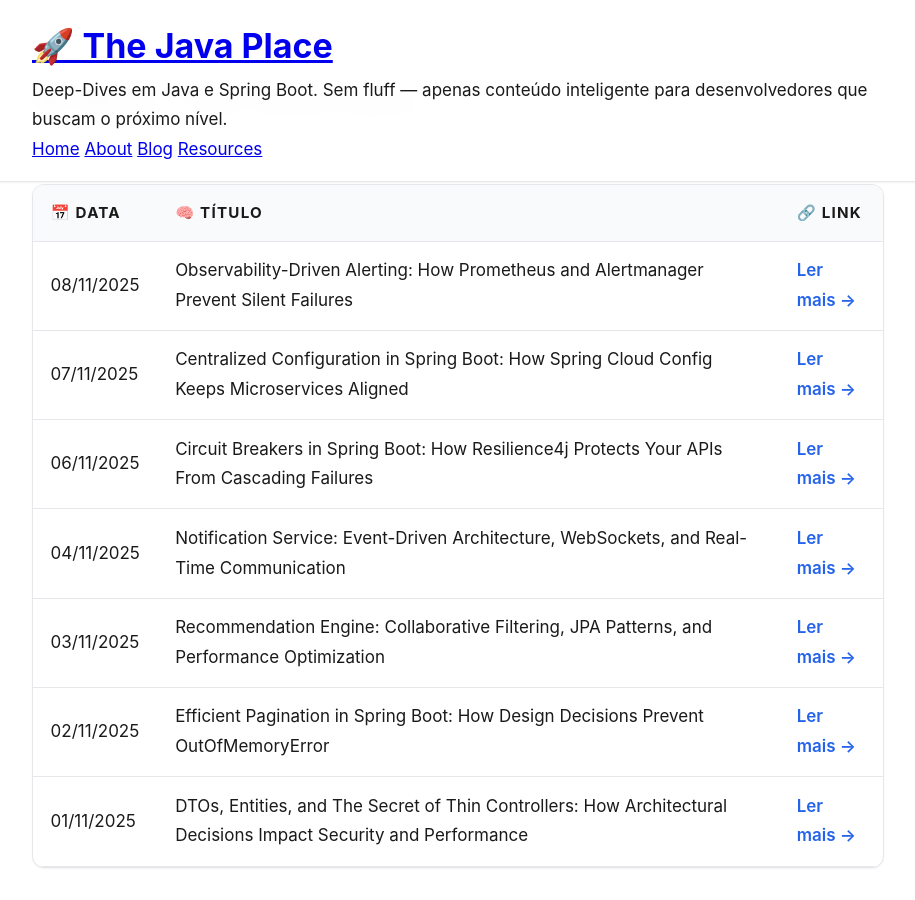
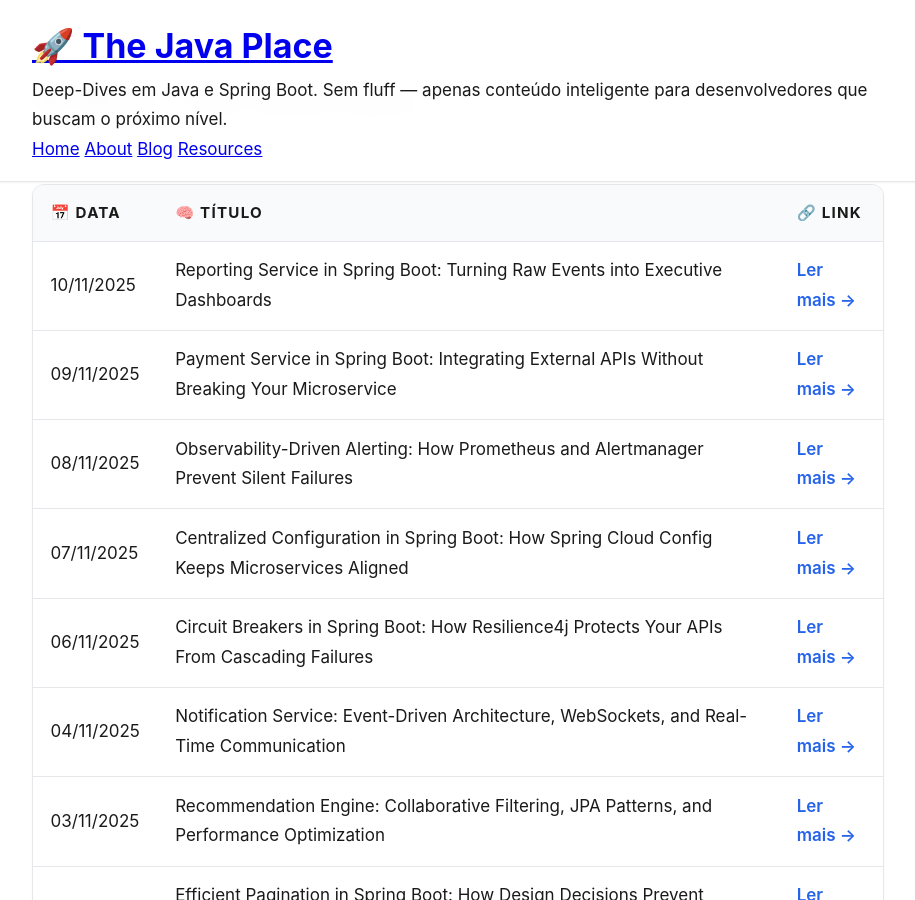
Before and after one commit to adelmonsouza/adelmonsouza.github.io, a Jekyll site: the page built from blog.md, in a window 1280 px wide and 900 px high, scrolled down 962 px. Shown: the whole window, without its empty margins (182-1097 px from the left). Built offline with Jekyll 4.4.1, drawn with Linux system fonts in a browser that asks for light colours; some of the changed lines change nothing that is shown.

Commit message:
feat(posts): add day 09 payment and day 10 reporting

````diff
--- a/_data/progress.yml
+++ b/_data/progress.yml
@@ -1,5 +1,5 @@
-day: 8
+day: 10
 total: 30
 latest_project:
-  name: "Observability Stack"
-  url: "https://github.com/adelmonsouza/30DiasJava-Day08-Observability"
+  name: "Reporting Service"
+  url: "https://github.com/adelmonsouza/30DiasJava-Day10-Reporting"
--- /dev/null
+++ b/_posts/2025-11-09-payment-service-under-the-hood.md
@@ -0,0 +1,252 @@
+---
+layout: post
+title: "Payment Service in Spring Boot: Integrating External APIs Without Breaking Your Microservice"
+date: 2025-11-09 00:00:00 +0000
+categories: Architecture Spring Boot
+permalink: /blog/2025/11/09/payment-service-under-the-hood.html
+---
+
+Hey there! Day 09 of #30DiasJava is all about moving money safely across microservices. Payment flows are unforgiving: users expect instant confirmation, accounting wants traceability, and finance demands PCI-grade security. Today I’m walking through how I wired a Spring Boot payment service to an external provider (think Stripe, Adyen, MercadoPago) while keeping the system resilient and auditable.
+
+**Disclaimer**: The focus here is architecture and integration patterns. I’m not exposing any credentials or production configs. Treat this as a blueprint you can adapt to your PSP of choice.
+
+## Why I'm Looking at This
+
+**Full disclosure**: I’ve shipped payment integrations where a single network hiccup produced double charges, angry emails, and sleepless nights. This deep dive is my way of documenting the guardrails I wish I’d had the first time.
+
+We’ll cover:
+
+- Domain boundaries between checkout and payment execution
+- Secure API client design (timeouts, retries, circuit breaker)
+- Idempotency and double-charge prevention
+- Webhook handling for asynchronous confirmations
+- Audit logging for compliance
+
+## Under the Hood: Architecture Snapshot
+
+```
+┌─────────────┐   /checkout   ┌─────────────────┐      ┌──────────────┐
+│ Order API   │ ─────────────▶│ Payment Service │─────▶│ PSP (Stripe) │
+└─────────────┘               └─────────────────┘      └──────────────┘
+        ▲                           │   ▲                         │
+        │                           │   │                         │
+        │          Webhook          │   │    Publish events       │
+        └───────────────────────────┴───┴─────────────────────────┘
+                                      ▼
+                               ┌──────────────┐
+                               │ Event Bus    │ (Kafka/Rabbit)
+                               └──────────────┘
+```
+
+### Domain Model Highlights
+
+```java
+@Entity
+@Table(name = "payments", uniqueConstraints = {
+    @UniqueConstraint(columnNames = {"order_id", "provider_reference"})
+})
+public class Payment {
+    @Id
+    @GeneratedValue(strategy = GenerationType.UUID)
+    private UUID id;
+
+    @Column(name = "order_id", nullable = false)
+    private UUID orderId;
+
+    @Enumerated(EnumType.STRING)
+    private PaymentStatus status; // INITIATED, AUTHORIZED, SETTLED, FAILED
+
+    @Column(name = "provider_reference")
+    private String providerReference; // PSP payment intent id
+
+    @Column(name = "currency", length = 3)
+    private String currency;
+
+    private BigDecimal amount;
+    private Instant createdAt;
+    private Instant updatedAt;
+}
+```
+
+**Design decisions**:
+
+1. **Unique constraint** on `(order_id, provider_reference)` guarantees idempotency when PSP retries callbacks.
+2. **Status machine** ensures we never mark a payment settled before the PSP confirms.
+3. **Separate table for audit logs** (not shown) retains full event history for compliance.
+
+## External API Client: Secure by Default
+
+```java
+@Configuration
+@RequiredArgsConstructor
+public class PaymentClientConfig {
+
+    @Bean
+    public WebClient paymentWebClient(PaymentProperties props) {
+        return WebClient.builder()
+                .baseUrl(props.getBaseUrl())
+                .defaultHeader(HttpHeaders.AUTHORIZATION, "Bearer " + props.getApiKey())
+                .clientConnector(new ReactorClientHttpConnector(
+                        HttpClient.create()
+                                .secure(spec -> spec.sslContext(SslContextBuilder.forClient()))
+                                .responseTimeout(Duration.ofSeconds(10))
+                ))
+                .filter(logRequest())
+                .build();
+    }
+
+    private ExchangeFilterFunction logRequest() {
+        return ExchangeFilterFunction.ofRequestProcessor(clientRequest -> {
+            log.debug("Calling PSP {} {}", clientRequest.method(), clientRequest.url());
+            return Mono.just(clientRequest);
+        });
+    }
+}
+```
+
+Key points:
+- TLS enforced via Reactor Netty SSL config
+- 10 second response timeout + retry handled by Resilience4j
+- API key injected via Vault/Secrets Manager (never committed)
+
+## Idempotent Charge Execution
+
+```java
+@Service
+@RequiredArgsConstructor
+public class PaymentExecutionService {
+
+    private final PaymentRepository paymentRepository;
+    private final PaymentProviderClient providerClient;
+    private final CircuitBreaker circuitBreaker;
+
+    @Transactional
+    public Payment initiatePayment(UUID orderId, BigDecimal amount, String currency) {
+        Payment payment = paymentRepository.save(Payment.builder()
+                .orderId(orderId)
+                .amount(amount)
+                .currency(currency)
+                .status(PaymentStatus.INITIATED)
+                .createdAt(Instant.now())
+                .build());
+
+        ProviderRequest payload = new ProviderRequest(orderId, amount, currency);
+
+        ProviderResponse response = circuitBreaker.executeSupplier(() ->
+                providerClient.createPaymentIntent(payload)
+        );
+
+        payment.setProviderReference(response.id());
+        payment.setStatus(PaymentStatus.AUTHORIZED);
+        payment.setUpdatedAt(Instant.now());
+
+        return paymentRepository.save(payment);
+    }
+}
+```
+
+- **Transactional write** ensures the intent is saved before calling the PSP.
+- **Circuit breaker** prevents cascading failures when the PSP is down.
+- **Provider reference** stored immediately for webhook reconciliation.
+
+## Handling PSP Webhooks
+
+```java
+@RestController
+@RequestMapping("/webhooks/payments")
+@Slf4j
+public class PaymentWebhookController {
+
+    private final PaymentService paymentService;
+    private final SignatureVerifier signatureVerifier;
+
+    @PostMapping
+    public ResponseEntity<Void> handle(@RequestBody String payload,
+                                       @RequestHeader("X-Signature") String signature) {
+        if (!signatureVerifier.isValid(signature, payload)) {
+            log.warn("Invalid PSP signature");
+            return ResponseEntity.status(HttpStatus.FORBIDDEN).build();
+        }
+
+        PaymentEvent event = deserialize(payload);
+        paymentService.applyStatusUpdate(event);
+        return ResponseEntity.ok().build();
+    }
+}
+```
+
+100% of webhook requests pass through signature verification. No exceptions.
+
+## Outbox Pattern for Reliability
+
+Payments emit domain events so other services (orders, ledger, notifications) stay consistent.
+
+```java
+@Service
+@RequiredArgsConstructor
+public class PaymentService {
+
+    private final PaymentRepository paymentRepository;
+    private final PaymentOutboxRepository outboxRepository;
+
+    @Transactional
+    public void applyStatusUpdate(PaymentEvent event) {
+        Payment payment = paymentRepository.findByProviderReference(event.providerId())
+                .orElseThrow(() -> new PaymentNotFoundException(event.providerId()));
+
+        payment.updateStatus(event.newStatus(), event.occurredAt());
+        paymentRepository.save(payment);
+
+        outboxRepository.save(OutboxMessage.from(payment));
+    }
+}
+```
+
+A scheduled job publishes outbox rows to Kafka; if the broker is down we retry without losing state.
+
+## Security Checklist
+
+1. **Secrets** in Vault/Secrets Manager (never ENV plain text)
+2. **HMAC signatures** for webhooks
+3. **Idempotency keys** for client-initiated retries
+4. **PCI scope** minimized by delegating card handling to PSP
+5. **Audit log** (who/when changed payment status)
+
+## Testing Strategy
+
+- Contract tests with WireMock simulating PSP responses
+- Testcontainers + LocalStack for webhook + S3 receipt storage
+- Unit tests for state transitions (INITIATED → AUTHORIZED → SETTLED)
+- Chaos test: disable PSP endpoint to validate circuit breaker fallback
+
+## Real-World Impact
+
+I’ve seen payment teams lose thousands to double charges because callbacks weren’t idempotent. With this setup:
+
+- Duplicate webhook? Unique constraint blocks it.
+- PSP offline? Circuit breaker opens and orders stay pending.
+- Finance audit? Outbox + event log reconstructs the timeline instantly.
+
+## What Can We Learn From This?
+
+| Decision | Result |
+|----------|--------|
+| Save payment intent **before** PSP call | Enables retries without losing state |
+| Circuit breaker around PSP | Protects checkout when provider is unstable |
+| Webhook signature + idempotency | Prevents fraud and double charges |
+| Outbox pattern | Guarantees downstream consistency |
+| Audit + metrics | Gives finance and SREs observability |
+
+## Final Thoughts
+
+Integrating external payment APIs isn’t just wiring REST calls. It’s balancing user experience, resilience, and compliance. The blueprint above has saved me from war rooms and refund marathons—hope it does the same for you.
+
+---
+
+**Full project:** [30DiasJava-Day09-Payment](https://github.com/adelmonsouza/30DiasJava-Day09-Payment)
+
+**Next article:** Reporting Service Under the Hood: From Aggregates to Executive Dashboards (Day 10)
+
+---
+
+**#30DiasJava | #SpringBoot | #Payments | #Resilience | #Microservices**
--- /dev/null
+++ b/_posts/2025-11-10-reporting-service-under-the-hood.md
@@ -0,0 +1,257 @@
+---
+layout: post
+title: "Reporting Service in Spring Boot: Turning Raw Events into Executive Dashboards"
+date: 2025-11-10 00:00:00 +0000
+categories: Architecture Spring Boot
+permalink: /blog/2025/11/10/reporting-service-under-the-hood.html
+---
+
+Day 10 of #30DiasJava and it’s time to talk about reporting. Everyone loves dashboards, but pulling real metrics out of transactional data without setting production on fire is tricky. Today’s build condenses my lessons from shipping analytics services: we’ll aggregate events, generate PDFs/CSVs, and expose insights via REST.
+
+**Disclaimer**: No real customer data is exposed. All datasets are synthetic, focusing on architecture and patterns you can adapt internally.
+
+## Why I'm Looking at This
+
+Product teams want churn, finance wants MRR, customer success wants NPS—in one place, updated hourly. I’ve hacked too many spreadsheets to ignore the problem. This reporting service consolidates:
+
+- Data ingestion from event streams and OLTP read replicas
+- Aggregation with Spring Batch + SQL window functions
+- Caching layers to avoid hammering the database
+- PDF/CSV exports with templated visuals
+- Role-based access to sensitive metrics
+
+## System Overview
+
+```
+┌──────────────┐    Kafka/SQS    ┌──────────────────────┐
+│ Event Source │ ───────────────▶│ Reporting Ingestion  │
+└──────────────┘                 └─────────┬────────────┘
+                                           │
+                               ┌───────────▼───────────┐
+                               │ Reporting Warehouse   │ (PostgreSQL + JSONB)
+                               └───────────┬───────────┘
+                                           │
+                     ┌─────────────────────▼─────────────────────┐
+                     │ Spring Boot Reporting Service             │
+                     │ - REST API (/reports)                     │
+                     │ - Batch Jobs (hourly)                     │
+                     │ - Export Engine (PDF/CSV)                 │
+                     └──────────────┬──────────────┬─────────────┘
+                                    │              │
+                             ┌──────▼───────┐ ┌────▼─────┐
+                             │ React Admin │ │ S3/Email │
+                             └─────────────┘ └───────────┘
+```
+
+## Schema & Aggregation Strategy
+
+```sql
+CREATE TABLE revenue_daily (
+    id BIGSERIAL PRIMARY KEY,
+    snapshot_date DATE NOT NULL,
+    product_code VARCHAR(50) NOT NULL,
+    invoices_count INT NOT NULL,
+    gross_amount NUMERIC(12,2) NOT NULL,
+    discounts NUMERIC(12,2) NOT NULL,
+    net_amount NUMERIC(12,2) NOT NULL,
+    created_at TIMESTAMP DEFAULT NOW(),
+    UNIQUE (snapshot_date, product_code)
+);
+```
+
+- Separate tables per domain (revenue, churn, funnel, support tickets)
+- Each row is a **daily snapshot**; we never recompute large ranges on the fly
+
+## Batch Job for Snapshots
+
+```java
+@Configuration
+@RequiredArgsConstructor
+public class RevenueSnapshotJobConfig {
+
+    private final JobBuilderFactory jobBuilderFactory;
+    private final StepBuilderFactory stepBuilderFactory;
+    private final RevenueSnapshotTasklet tasklet;
+
+    @Bean
+    public Job revenueSnapshotJob() {
+        return jobBuilderFactory.get("revenueSnapshotJob")
+                .start(snapshotStep())
+                .build();
+    }
+
+    @Bean
+    public Step snapshotStep() {
+        return stepBuilderFactory.get("snapshotStep")
+                .tasklet(tasklet)
+                .build();
+    }
+}
+```
+
+```java
+@Component
+@RequiredArgsConstructor
+@Slf4j
+public class RevenueSnapshotTasklet implements Tasklet {
+
+    private final RevenueSnapshotRepository repository;
+    private final RevenueSourceService revenueSourceService;
+
+    @Override
+    public RepeatStatus execute(StepContribution contribution, ChunkContext chunkContext) {
+        LocalDate snapshotDate = LocalDate.now().minusDays(1);
+        List<RevenueSnapshot> snapshots = revenueSourceService.fetchSnapshot(snapshotDate);
+        repository.upsert(snapshotDate, snapshots);
+        log.info("Stored {} revenue snapshots for {}", snapshots.size(), snapshotDate);
+        return RepeatStatus.FINISHED;
+    }
+}
+```
+
+- Job runs hourly (Quartz) but only recalculates missing rows
+- `upsert` uses PostgreSQL `ON CONFLICT` to keep the latest numbers atomically
+
+## REST API with Projection + Caching
+
+```java
+@RestController
+@RequestMapping("/api/reports")
+@RequiredArgsConstructor
+public class RevenueReportController {
+
+    private final RevenueReportService revenueReportService;
+
+    @GetMapping("/revenue/daily")
+    public List<RevenueDailyView> getDailyRevenue(
+            @RequestParam @DateTimeFormat(iso = DateTimeFormat.ISO.DATE) LocalDate start,
+            @RequestParam @DateTimeFormat(iso = DateTimeFormat.ISO.DATE) LocalDate end) {
+        return revenueReportService.getDailyRevenue(start, end);
+    }
+}
+```
+
+```java
+@Service
+@RequiredArgsConstructor
+public class RevenueReportService {
+
+    private final RevenueDailyRepository repository;
+    private final CacheManager cacheManager;
+
+    @Cacheable(cacheNames = "revenue-daily", key = "#start.toString() + ':' + #end.toString()")
+    public List<RevenueDailyView> getDailyRevenue(LocalDate start, LocalDate end) {
+        return repository.findByRange(start, end);
+    }
+}
+```
+
+- JPA projection returns aggregated DTO only (no entity graph explosion)
+- Spring Cache backed by Redis keeps popular ranges hot
+
+## Export Engine (PDF + CSV)
+
+```java
+@Service
+@RequiredArgsConstructor
+public class ReportExportService {
+
+    private final TemplateEngine templateEngine;
+    private final PdfRenderer pdfRenderer;
+    private final CsvWriter csvWriter;
+
+    public byte[] exportPdf(ReportRequest request) {
+        Map<String, Object> model = loadReportModel(request);
+        String html = templateEngine.process("reports/revenue", model);
+        return pdfRenderer.render(html);
+    }
+
+    public byte[] exportCsv(ReportRequest request) {
+        List<RevenueDailyView> rows = revenueReportService.getDailyRevenue(
+                request.startDate(), request.endDate());
+        return csvWriter.write(rows, RevenueDailyView.class);
+    }
+}
+```
+
+- PDFs rendered with Flying Saucer (OpenPDF) using Thymeleaf templates
+- CSVs via Jackson `CsvMapper`
+- Files stored in S3 and shared via pre-signed URLs / email
+
+## Role-Based Access Control
+
+```java
+@Configuration
+@EnableMethodSecurity
+public class SecurityConfig {
+
+    @Bean
+    SecurityFilterChain filterChain(HttpSecurity http) throws Exception {
+        return http
+            .csrf().disable()
+            .authorizeHttpRequests(auth -> auth
+                .requestMatchers(HttpMethod.GET, "/api/reports/revenue/**")
+                    .hasAnyRole("FINANCE","EXECUTIVE")
+                .requestMatchers(HttpMethod.POST, "/api/reports/export/**")
+                    .hasRole("FINANCE")
+                .anyRequest().authenticated()
+            )
+            .oauth2ResourceServer(oauth -> oauth.jwt())
+            .build();
+    }
+}
+```
+
+- OAuth2 Resource Server for authentication
+- Finance-only access to exports, read-only access for leadership
+
+## Metrics & Monitoring
+
+```java
+@Component
+@RequiredArgsConstructor
+public class ReportingMetrics {
+
+    private final MeterRegistry meterRegistry;
+
+    public void recordBatchDuration(String domain, Duration duration) {
+        meterRegistry.timer("reporting.batch.duration", "domain", domain)
+                .record(duration);
+    }
+
+    public void recordExport(String format) {
+        meterRegistry.counter("reporting.export.count", "format", format)
+                .increment();
+    }
+}
+```
+
+Dashboards track:
+- Batch duration / failures
+- Export counts by format
+- Cache hit rate (Redis)
+- API latency by report type
+
+## What Can We Learn From This?
+
+| Decision | Result |
+|----------|--------|
+| Snapshot tables with `ON CONFLICT` | Safe re-runs, no duplicate rows |
+| Separate ingestion + serving layers | Keeps OLTP load minimal |
+| Redis caching for popular ranges | Millisecond response for dashboards |
+| PDF/CSV export service | Self-serve reports without manual effort |
+| Role-based access | Finance gets data, others see only what’s allowed |
+
+## Final Thoughts
+
+Reporting is as much about discipline as it is about code. By snapshotting data, caching smartly, and automating exports, we transform raw events into insights leadership can act on. Most importantly, the pipeline is auditable—no more mystery spreadsheets.
+
+---
+
+**Full project:** [30DiasJava-Day10-Reporting](https://github.com/adelmonsouza/30DiasJava-Day10-Reporting)
+
+**Next article:** Coming soon — Day 11 explores feature flags and progressive delivery.
+
+---
+
+**#30DiasJava | #SpringBoot | #Analytics | #Reporting | #DataEngineering**
````
